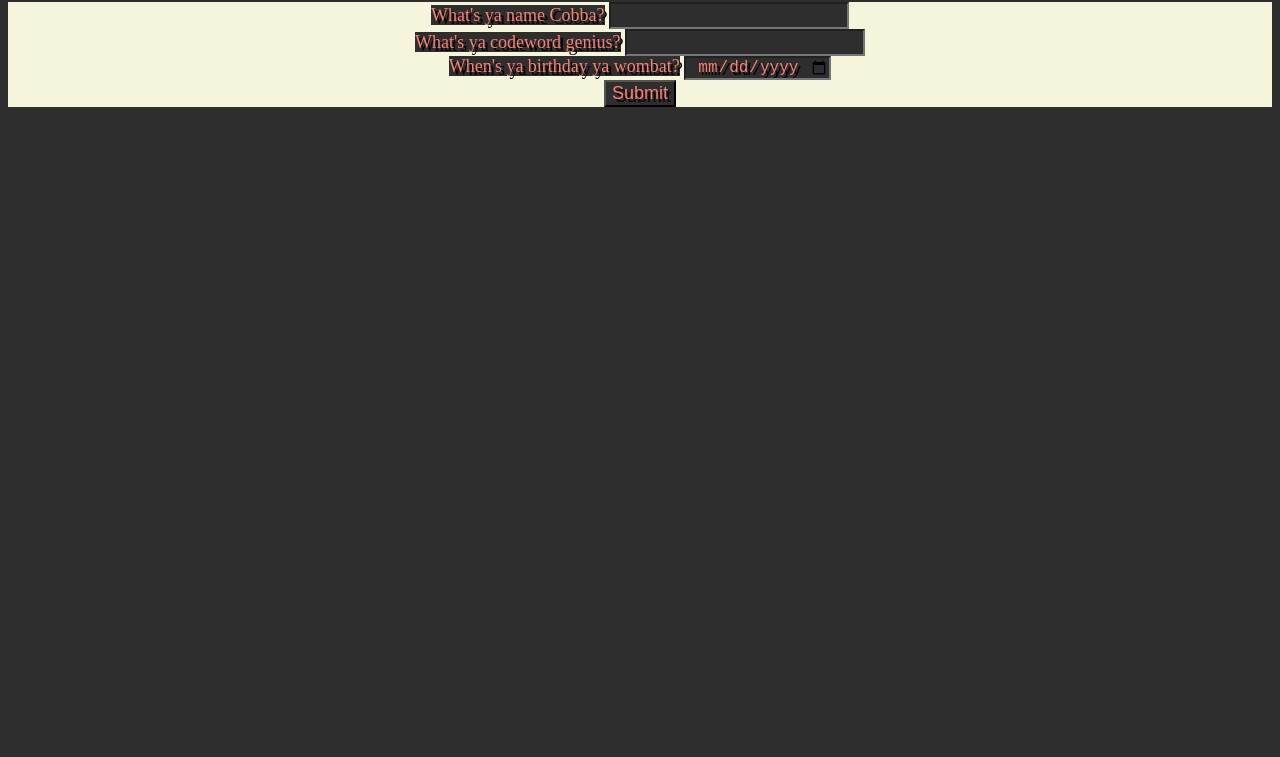
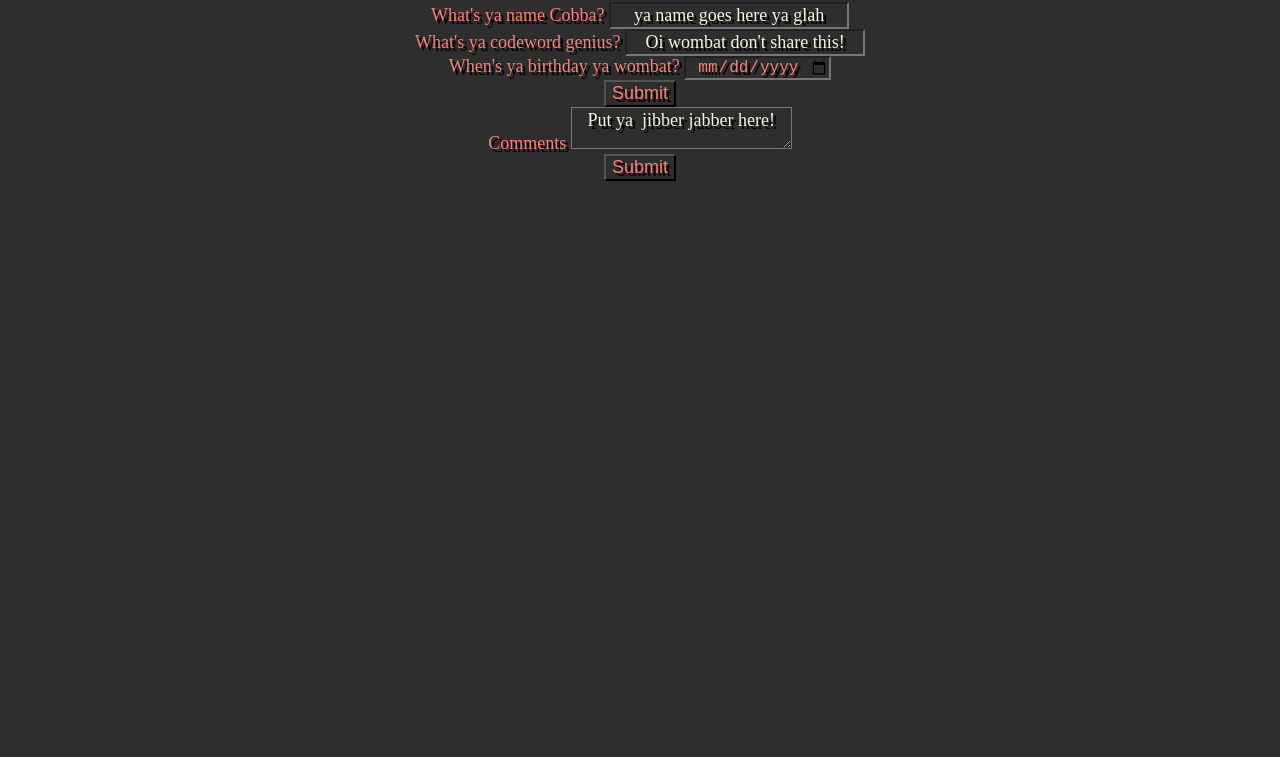
Before and after one commit to nicky-mc/Tech-Ed-Projects, a plain HTML site: page Forms/index.html in a window 1280 px wide. Shown: the part 43-800 px from the top of the page. Drawn offline with Linux system fonts and the light colour scheme.

Commit message:
npm 3rd attempt

```diff
--- a/Complex-Objects/style.css
+++ b/Complex-Objects/style.css
@@ -9,3 +9,6 @@ html {
 body {
   font-size: 50px;
 }
+header {
+  font-size: 100px;
+}
--- a/Forms/index.html
+++ b/Forms/index.html
@@ -18,15 +18,41 @@
         <label for="username">What's ya name Cobba?</label>
         <!-- !the name attribute is the most important attribute is the most important attribute in your input. WE ALWAYS NEED THE NAME attribute
         THE NAME attribute value always has to match the for attribute value in the label-->
-        <input type="text" name="username" id="username-input" /><br />
+        <input
+          type="text"
+          name="username"
+          id="username-input"
+          required
+          placeholder="ya name goes here ya glah"
+        /><br />
         <label for="password">What's ya codeword genius?</label>
-        <input type="password" name="password" id="password" /><br />
+        <input
+          type="password"
+          name="password"
+          id="password-input"
+          class="password-input"
+          required
+          placeholder="Oi wombat don't share this!"
+          minlength="6"
+          maxlength="15"
+        /><br />
         <label for="birthdate">When's ya birthday ya wombat?</label>
         <input type="date" name="birthdate" id="birthdate" /><br />
         <button type="submit">Submit</button>
       </form>
     </main>
-    <footer></footer>
+    <footer>
+      <form>
+        <label for="comment">Comments</label>
+        <textarea
+          id="comment"
+          name="comment"
+          placeholder="Put ya  jibber jabber here!"
+        ></textarea
+        ><br />
+        <button>Submit</button>
+      </form>
+    </footer>
   </body>
   <script src="script.js"></script>
 </html>
--- a/Forms/style.css
+++ b/Forms/style.css
@@ -7,11 +7,22 @@
 }
 header {
   font-size: 100px;
-  text-decoration: underline 5px bisque;
+  text-decoration: underline 5px salmon;
 }
 label {
   cursor: default;
 }
-form {
-  background-color: beige;
+input::placeholder {
+  color: beige;
+  font-family: Imapact;
+  text-shadow: 3px 3px 0 black;
 }
+#comment {
+  color: salmon;
+  text-shadow: 3px 3px black;
+}
+::placeholder {
+  color: beige;
+  font-family: Imapact;
+  text-shadow: 3px 3px 0 black;
+}
```
Also changed, not shown: Media-Queries/style.css (+2 -6 lines), 1 other file.
